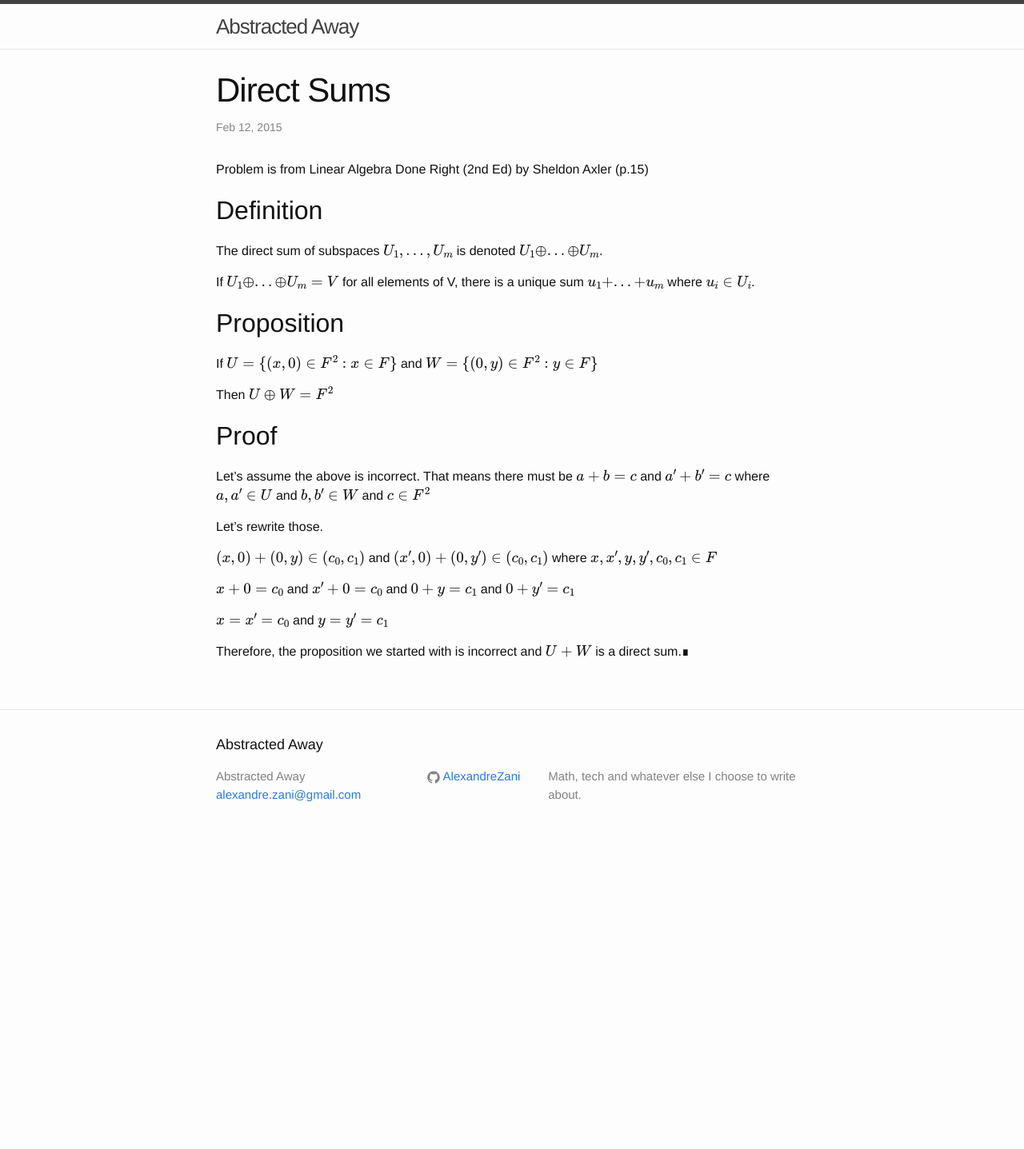
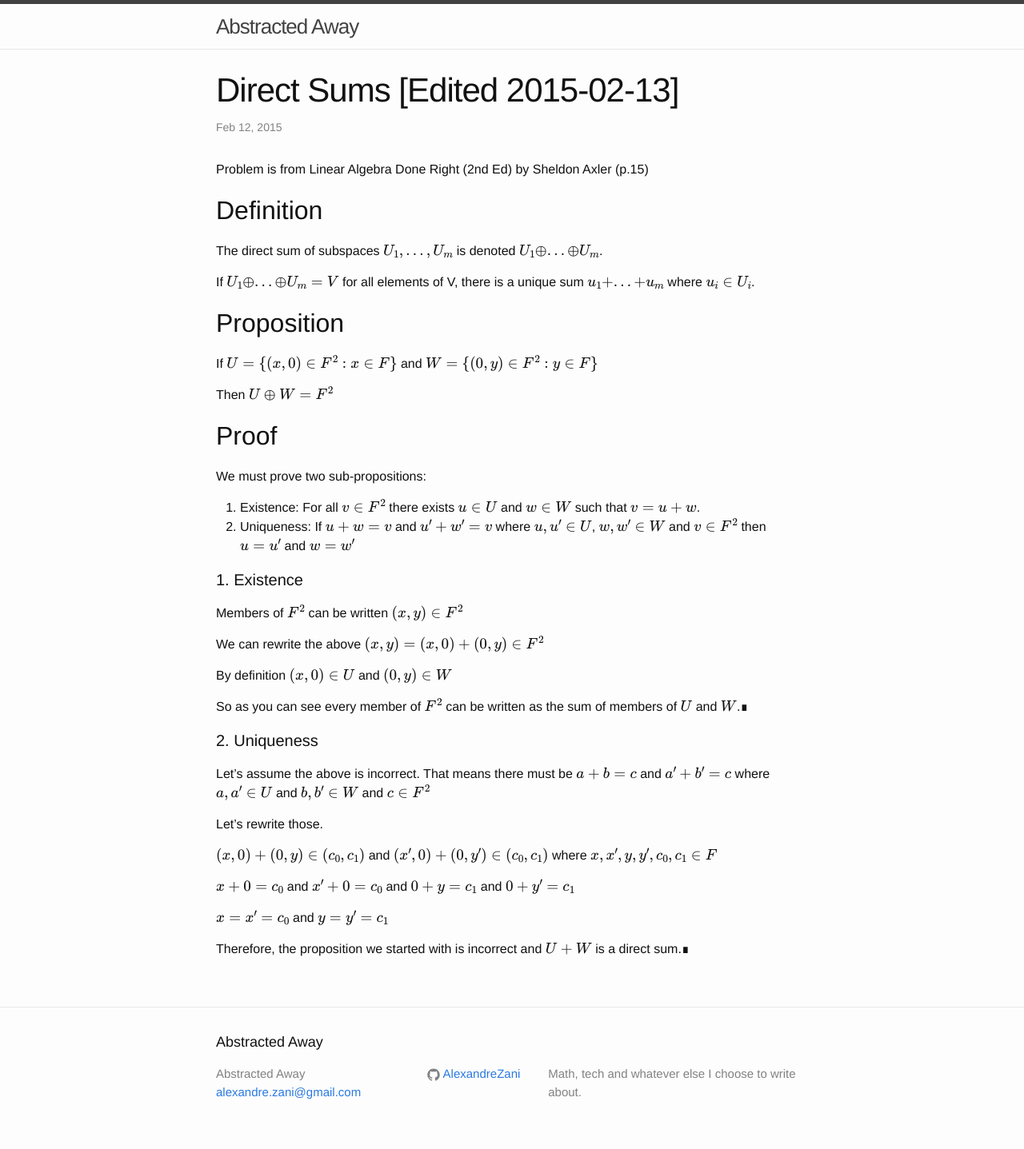
Before and after one commit to AlexandreZani/alexandrezani.github.io, a Jekyll site: the page built from _posts/2015-02-12-ladr-direct-sums.md, in a window 1280 px wide. Shown: the whole page at 80% size. Built offline with Jekyll 4.4.1, drawn with Linux system fonts in a browser that asks for light colours; formulas are drawn with MathJax 3; before the commit the page ends 1065 px from its top, so only the background shows below that.

Commit message:
Updated direct sums proof.

```diff
--- a/_posts/2015-02-12-ladr-direct-sums.md
+++ b/_posts/2015-02-12-ladr-direct-sums.md
@@ -1,6 +1,6 @@
 ---
 layout: post
-title: Direct Sums
+title: Direct Sums [Edited 2015-02-13]
 tags:
 - Math
 - Linear Algebra
@@ -20,6 +20,24 @@ If $$ U = \{(x,0) \in F^2 : x \in F\} $$ and $$ W = \{(0,y) \in F^2 : y \in F\}
 Then $$ U \oplus W = F^2 $$
 
 ## Proof ##
+We must prove two sub-propositions:
+
+1. Existence: For all $$ v \in F^2 $$ there exists $$ u \in U $$ and $$ w \in W $$ such that $$ v = u + w $$.
+2. Uniqueness: If $$ u + w = v $$ and $$ u' + w' = v $$ where $$ u,u' \in U $$, $$ w,w' \in W $$ and $$ v \in F^2 $$ then $$ u = u' $$ and $$ w = w' $$
+
+#### 1. Existence ####
+
+Members of $$ F^2 $$ can be written $$ (x,y) \in F^2 $$
+
+We can rewrite the above $$ (x,y) = (x,0) + (0,y) \in F^2 $$
+
+By definition $$ (x,0) \in U $$ and $$ (0,y) \in W $$
+
+So as you can see every member of $$ F^2 $$ can be written as the sum of members
+of $$U$$ and $$W$$.∎
+
+#### 2. Uniqueness ####
+
 Let's assume the above is incorrect. That means there must be $$ a + b = c $$
 and $$ a' + b' = c $$ where $$ a,a' \in U $$ and $$ b,b' \in W $$ and $$ c \in F^2 $$
 
```
